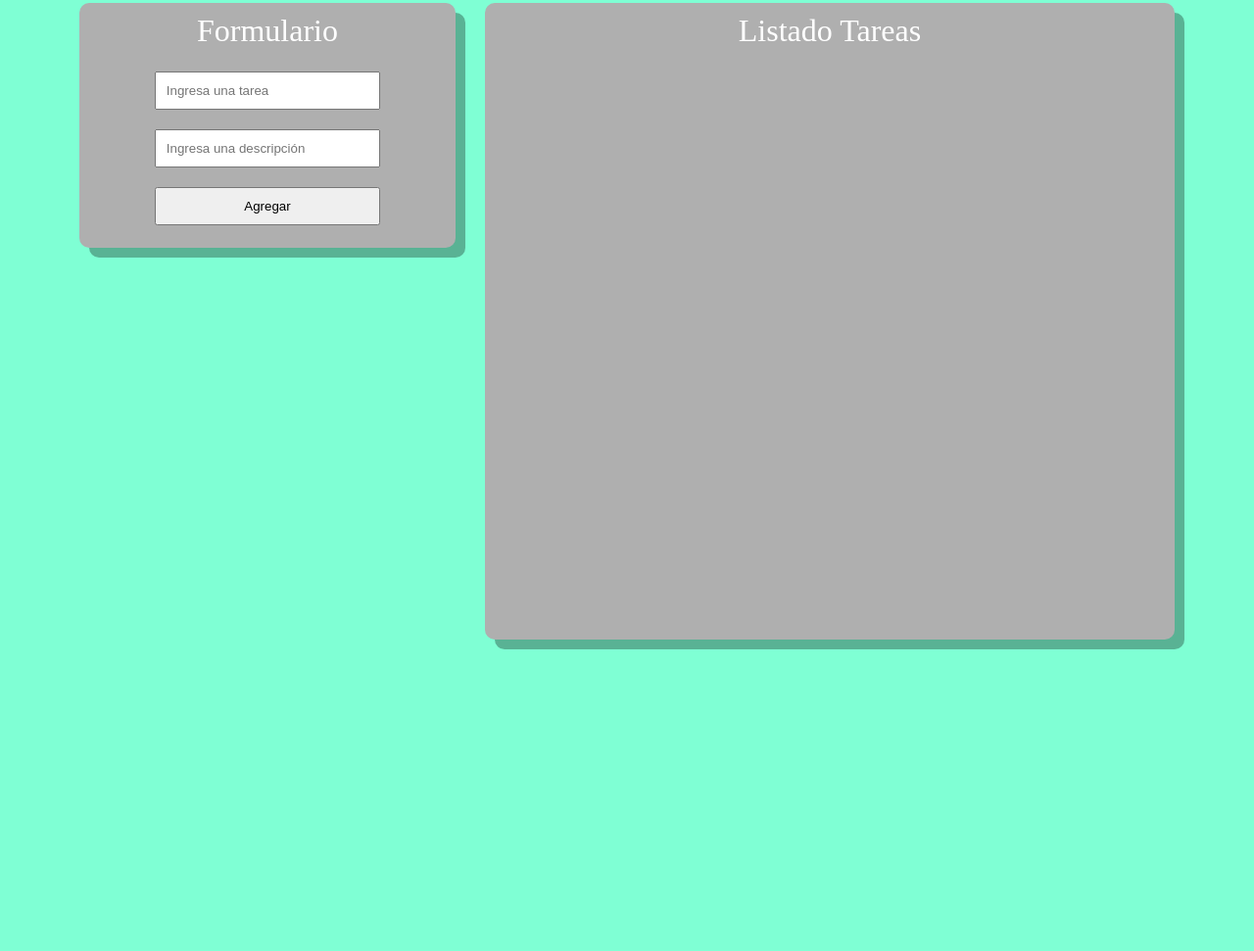
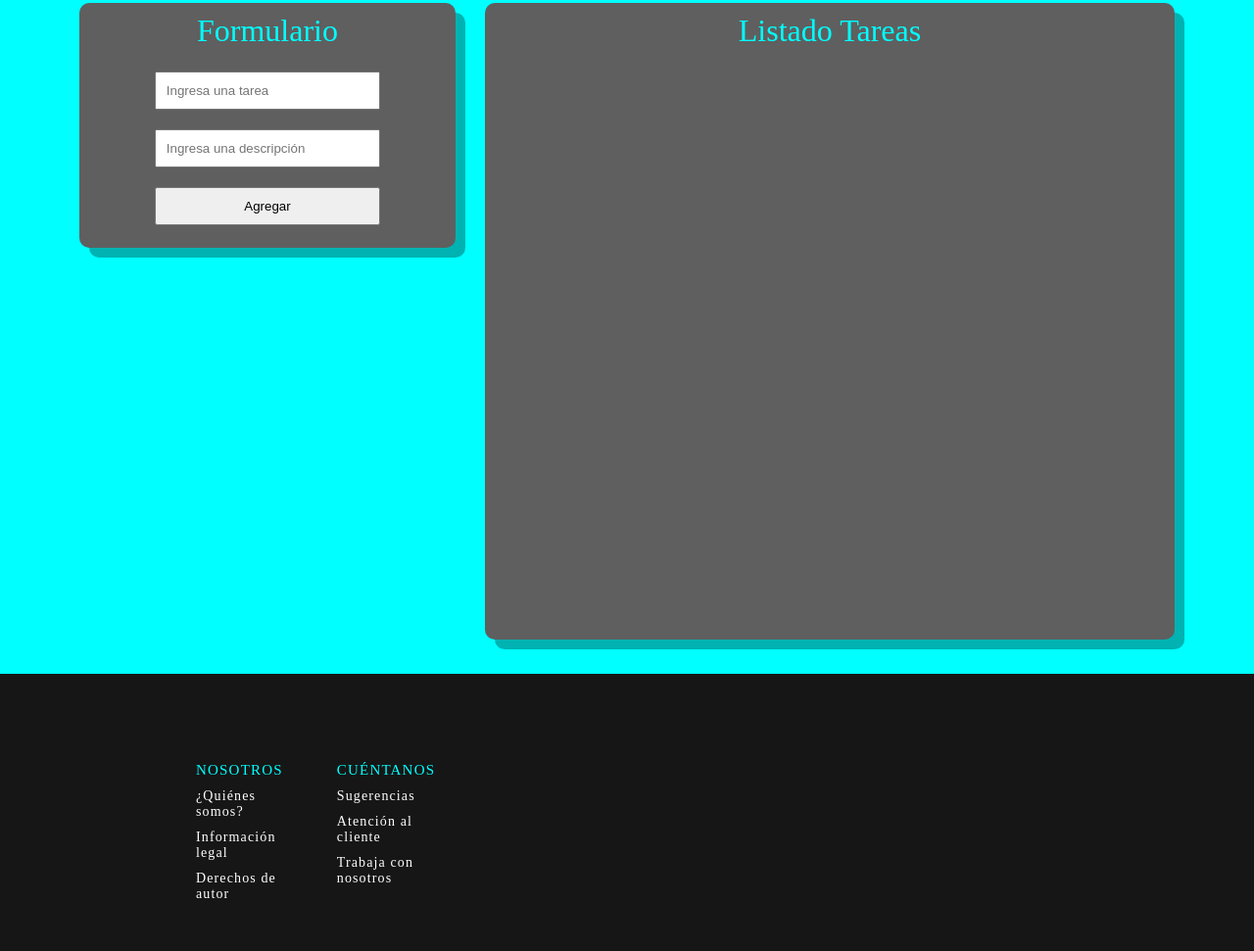
Before and after one commit to diegogaviriae/Lista_Tareas_CRUD, a plain HTML site: page index.html in a window 1280 px wide. Shown: the part 195-1166 px from the top of the page at 98% size. Before the commit the page ends 883 px from the top, so only its background shows below. Drawn offline with Linux system fonts and the light colour scheme.

Commit message:
Footer y estilos del footer

```diff
--- a/index.html
+++ b/index.html
@@ -48,6 +48,26 @@
 
     </div>
 
+    <footer>
+        <div class="footer-top">
+          <nav>
+            <ul>
+              <li class="titulo">NOSOTROS</li>
+              <li>¿Quiénes somos?</li>
+              <li>Información legal</li>
+              <li>Derechos de autor</li>
+            </ul>
+
+            <ul>
+              <li class="titulo">Cuéntanos</li>
+              <li>Sugerencias</li>
+              <li>Atención al cliente</li>
+              <li>Trabaja con nosotros</li>
+            </ul>
+          </nav>
+        </div>
+    </footer>
+
     <script src="./script.js"></script>
 </body>
 </html>
--- a/styles.css
+++ b/styles.css
@@ -6,7 +6,7 @@
 
 
 body {
-    background-color: aquamarine;
+    background-color: aqua
 }
 
 .header {
@@ -58,7 +58,7 @@ body {
     width: 30%;
     height: 250px;
     margin: 15px 15px;
-    background-color: rgb(175, 175, 175);
+    background-color: rgb(95, 95, 95);
     display: flex;
     flex-direction: column;
     justify-content: center;
@@ -71,7 +71,7 @@ body {
     margin-top: 10px;
     font-weight: 300;
     font-size: 2em;
-    color: white;
+    color: aqua;
 }
 
 .contenedor .div_formulario form {
@@ -94,7 +94,7 @@ body {
     width: 55%;
     height: calc(100% - 50px);
     margin: 15px 15px;
-    background-color: rgb(175, 175, 175);;
+    background-color: rgb(95, 95, 95);;
     display: flex;
     flex-direction: column;
     align-items: center;
@@ -106,7 +106,7 @@ body {
     margin-top: 10px;
     font-weight: 300;
     font-size: 2em;
-    color: white;
+    color: aqua;
 }
 
 .contenedor .div_listado .div_tareas {
@@ -122,7 +122,7 @@ body {
 .contenedor .div_listado .div_tareas p {
     margin: 10px 0;
     font-size: 1em;
-    color: #ffffff;
+    color: aqua;
 }
 
 hr {
@@ -145,3 +145,39 @@ hr {
 .btn-eliminar {
     background-color: rgb(255, 75, 75);
 }
+
+footer {
+    background-color: rgb(22, 22, 22);
+    padding: 80px 200px 50px 200px;
+}
+
+.footer-top {
+    display: grid;
+    grid-template-columns: 18% 65% 1fr;
+}
+
+.footer-top nav {
+    display: flex;
+}
+
+.footer-top nav ul {
+    margin-right: 55px;
+}
+
+.footer-top nav li {
+    list-style: none;
+    margin-top: 10px;
+    letter-spacing: .08em;
+    font-size: 14px;
+    color: white;
+}
+
+.footer-top nav li:hover {
+    color: aqua;
+}
+
+.footer-top nav li.titulo {
+    text-transform: uppercase;
+    font-size: 15px;
+    color: aqua;
+}
```
